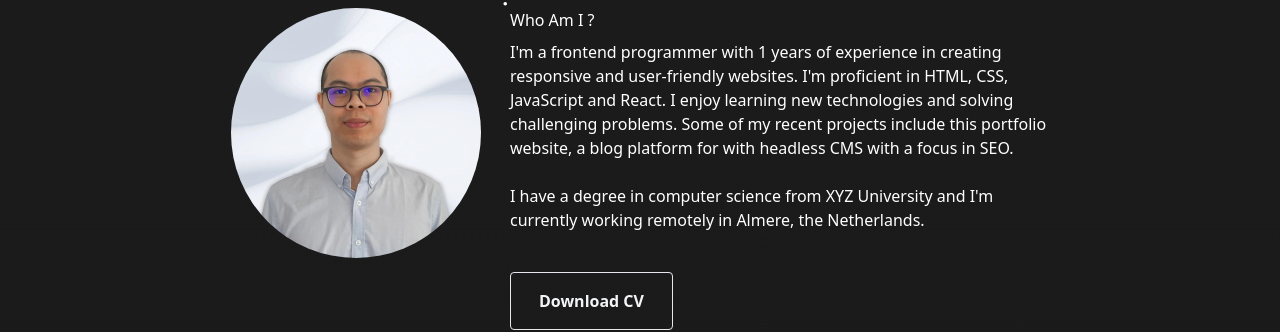
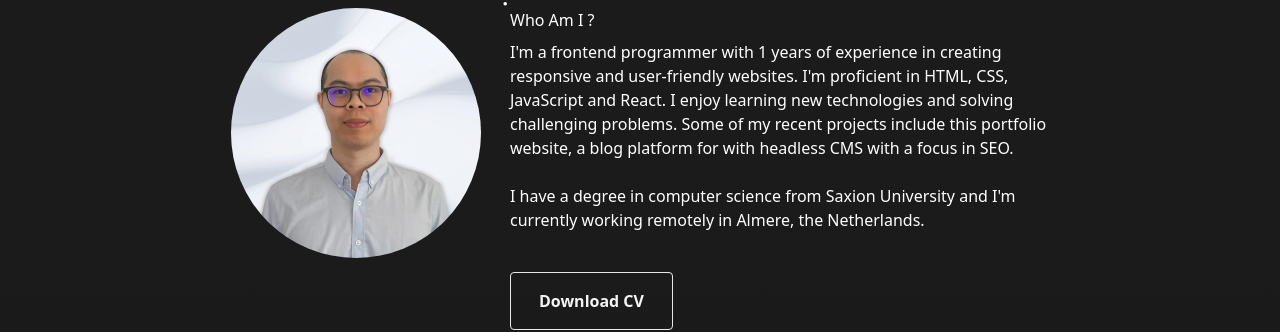
Before and after one commit to tranmani/portfolio, a Next.js app: page / in a window 1280 px wide. Shown: the part 792-1124 px from the top of the page. Built offline with nearby package versions, Linux system fonts and the light colour scheme.

Commit message:
escape character

```diff
--- a/components/Sections/About.tsx
+++ b/components/Sections/About.tsx
@@ -14,13 +14,14 @@ const About: React.FC = () => {
         <div className="basis-[100%] md:basis-1/2">
           <p className="mb-2">Who Am I ?</p>
           <p>
-            I'm a frontend programmer with 1 years of experience in creating responsive and user-friendly websites. I'm proficient
-            in HTML, CSS, JavaScript and React. I enjoy learning new technologies and solving challenging problems. Some of my
-            recent projects include this portfolio website, a blog platform for with headless CMS with a focus in SEO.
+            I&apos;m a frontend programmer with 1 years of experience in creating responsive and user-friendly websites. I&apos;m
+            proficient in HTML, CSS, JavaScript and React. I enjoy learning new technologies and solving challenging problems.
+            Some of my recent projects include this portfolio website, a blog platform for with headless CMS with a focus in SEO.
           </p>
           <br />
           <p className="pb-6">
-            I have a degree in computer science from XYZ University and I'm currently working remotely in Almere, the Netherlands.
+            I have a degree in computer science from Saxion University and I&apos;m currently working remotely in Almere, the
+            Netherlands.
           </p>
           <Link
             href="https://nbviewer.org/github/tranmani/tranmani/blob/dev/HuyTran_CV.pdf"
```
